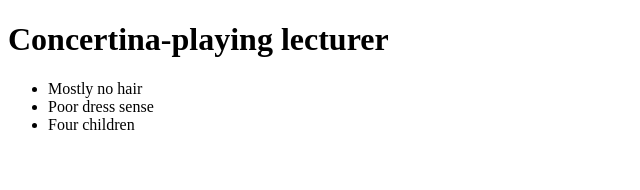
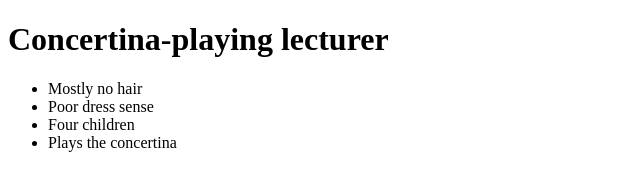
Before and after one commit to stevenaeola/Prog1920, a plain HTML site: page Friday/index.html in a window 1280 px wide. Shown: the whole page, without its empty margins (0-640 px from the left). Drawn offline with Linux system fonts and the light colour scheme.

Commit message:
fun fact

```diff
--- a/Friday/index.html
+++ b/Friday/index.html
@@ -12,6 +12,7 @@
       <li>Mostly no hair</li>
       <li>Poor dress sense</li>
       <li>Four children</li>
+      <li>Plays the concertina</li>
     </ul>
   </body>
 
```
